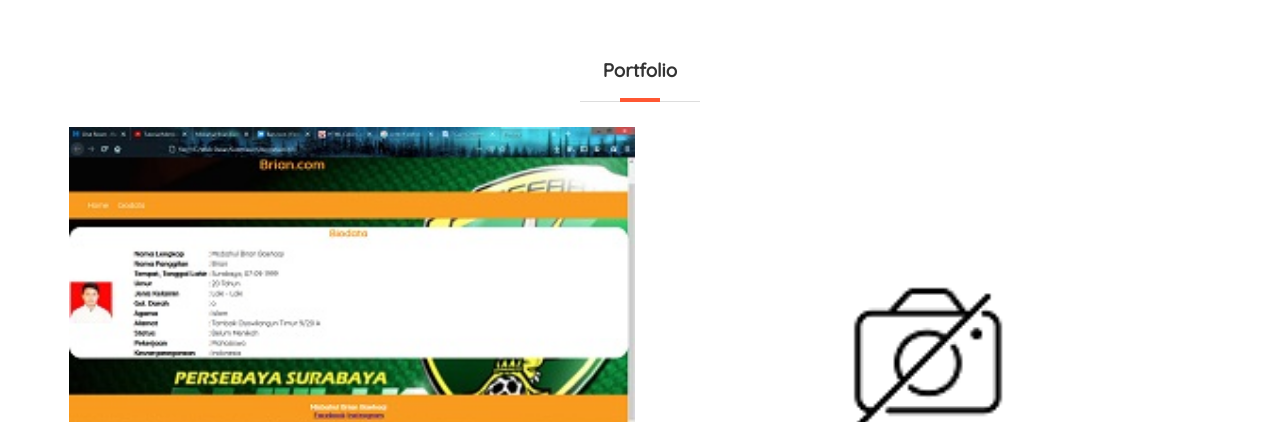
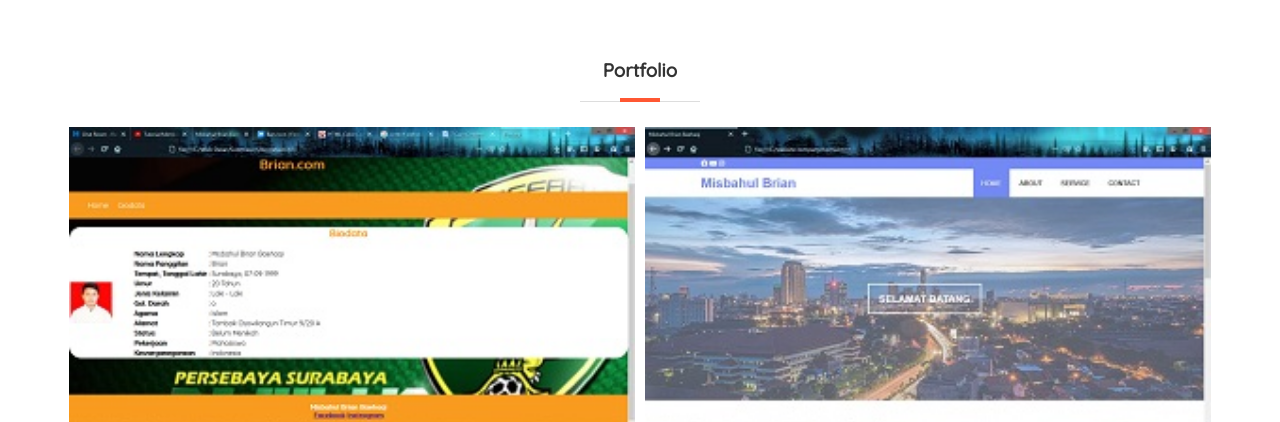
Before and after one commit to misbahulbrianbaehaqi/misbahulbrianbaehaqi01.github.io, a plain HTML site: page index.html in a window 1280 px wide. Shown: the part 1370-1792 px from the top of the page. Drawn offline with Linux system fonts and the light colour scheme.

Commit message:
Update index.html

```diff
--- a/index.html
+++ b/index.html
@@ -100,7 +100,7 @@
 
 						   <div class="col-4">
 						     <a href="https://misbahulbrianbaehaqi.github.io/misbahulbrianbaehaqi2.github.io/index.html">
-							      <img src="img/tidak1.png">
+							      <img src="img/website baru.jpg">
 								  <span>Protofolio 2 </span>
 						  </div>
 
```
